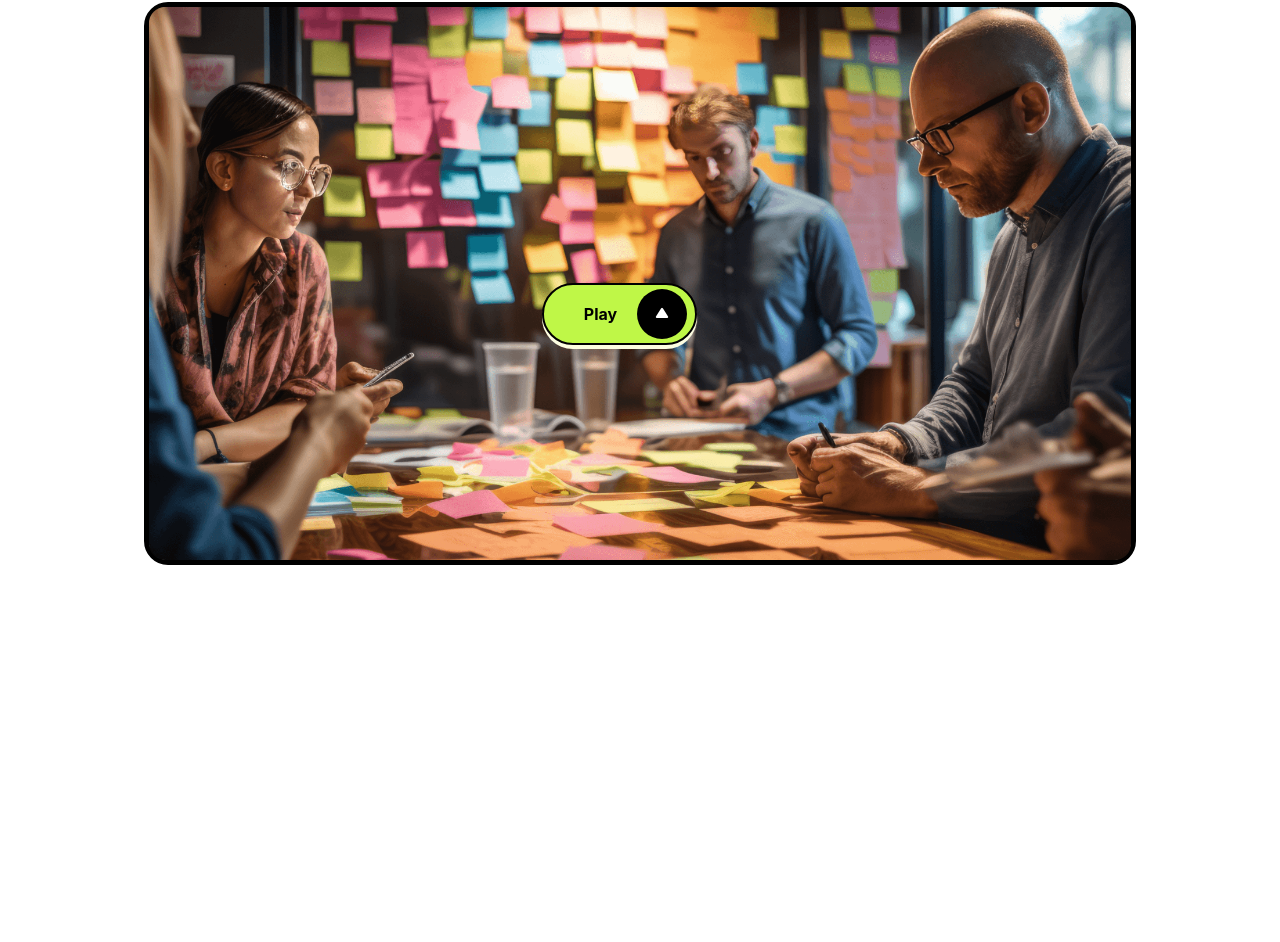
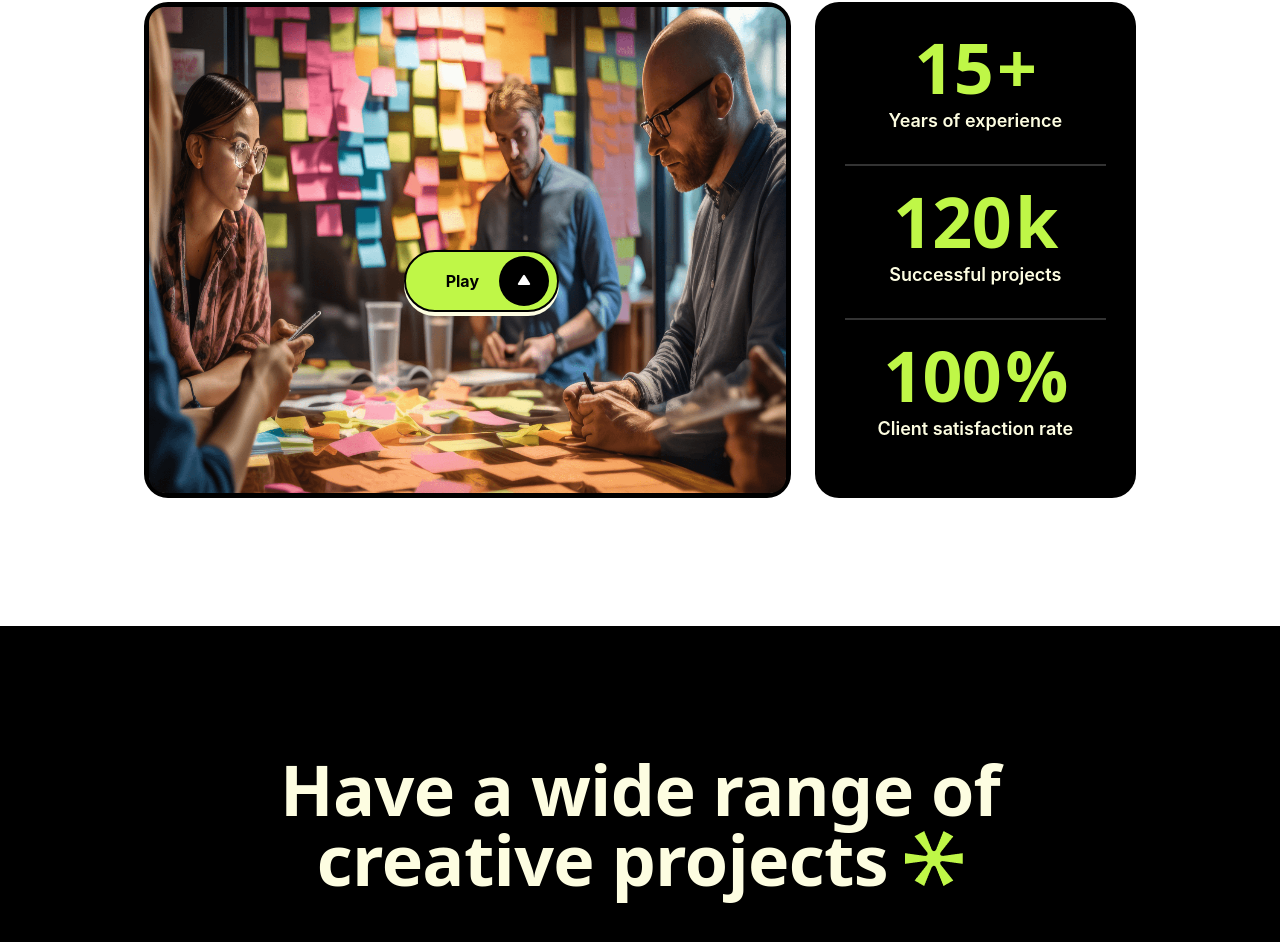
Before and after one commit to samratmahmud/aximo_apps, a Next.js app: page / in a window 1280 px wide. Shown: the part 2468-3410 px from the top of the page. Before the commit the page ends 3161 px from the top, so only its background shows below. Built offline with nearby package versions, Linux system fonts and the light colour scheme.

Commit message:
rating com done

```diff
--- a/package.json
+++ b/package.json
@@ -13,6 +13,7 @@
     "aos": "^2.3.4",
     "next": "14.0.3",
     "react": "^18",
+    "react-countup": "^6.5.0",
     "react-dom": "^18"
   },
   "devDependencies": {
--- a/src/app/home/DesignSolutions.tsx
+++ b/src/app/home/Cards.tsx
@@ -32,7 +32,7 @@ const cards = [
   },
 ];
 
-function DesignSolutions() {
+function Cards() {
   return (
     <section>
       <div className="container">
@@ -48,7 +48,7 @@ function DesignSolutions() {
             <div
               key={index}
               data-aos="fade-up"
-              className="border-2 border-black rounded-[20px] p-[30px] hover:bg-praimary duration-300 hover:shadow-md"
+              className="border-2 border-black rounded-[20px] p-[30px] hover:bg-praimary duration-500 hover:shadow-md"
             >
               <div className="mb-8">
                 <img className="w-20" src={logo} alt="" />
@@ -67,4 +67,4 @@ function DesignSolutions() {
   );
 }
 
-export default DesignSolutions;
+export default Cards;
--- /dev/null
+++ b/src/app/home/SliderCards.tsx
@@ -0,0 +1,19 @@
+import React from "react";
+
+function SliderCards() {
+  return (
+    <section className="bg-black py-32">
+      <div className="container">
+        <h2 className="text-xl text-gray-200 font-bold font-syne max-w-4xl m-auto text-center mb-20">
+          Have a wide range of creative projects{" "}
+          <span className="inline-flex">
+            {" "}
+            <img src="/images/star2.png" alt="" />
+          </span>
+        </h2>
+      </div>
+    </section>
+  );
+}
+
+export default SliderCards;
--- a/src/app/home/SuccessRate.tsx
+++ b/src/app/home/SuccessRate.tsx
@@ -1,5 +1,25 @@
+"use client";
 import Buttons from "@/components/common/Buttons";
 import React from "react";
+import CountUp from "react-countup";
+
+const ratings = [
+  {
+    number: <CountUp start={0} end={15} />,
+    value: "+",
+    title: "Years of experience",
+  },
+  {
+    number: <CountUp start={0} end={120} />,
+    value: "k",
+    title: "Successful projects",
+  },
+  {
+    number: <CountUp start={0} end={100} />,
+    value: "%",
+    title: "Client satisfaction rate",
+  },
+];
 
 function SuccessRate() {
   return (
@@ -19,9 +39,13 @@ function SuccessRate() {
             audience, unique needs, and practical design solutions.
           </p>
         </div>
-        <div>
-          <div className="relative border-[5px] border-black rounded-3xl">
-            <img className="rounded-2xl" src="/images/video-bg.png" alt="" />
+        <div className="flex justify-between gap-6">
+          <div className="relative border-[5px] border-black rounded-3xl w-2/3">
+            <img
+              className="rounded-2xl h-full w-full"
+              src="/images/video-bg.png"
+              alt=""
+            />
             <span role="button" className="absolute top-1/2 left-[40%]">
               <Buttons
                 className="pl-10 pr-2 flex items-center gap-5"
@@ -30,6 +54,24 @@ function SuccessRate() {
               />
             </span>
           </div>
+          <div className="bg-black rounded-3xl w-[33%] flex flex-col gap-5 p-[30px]">
+            {ratings.map(({number, title, value}, index) => (
+              <div key={index} className="flex flex-col gap-1 group">
+                <div className="flex gap-1 justify-center">
+                  <div className="text-xl font-bold text-center text-praimary font-syne">
+                    {number}
+                  </div>
+                  <span className="text-xl font-bold text-center text-praimary font-syne">
+                    {value}
+                  </span>
+                </div>
+                <div className="text-sm font-semibold text-gray-200 text-center mb-6 last:mb-0">
+                  {title}
+                </div>
+                <hr className="border border-[#333] group-last:hidden" />
+              </div>
+            ))}
+          </div>
         </div>
       </div>
     </section>
--- a/src/app/page.tsx
+++ b/src/app/page.tsx
@@ -1,13 +1,15 @@
 import Header from "./home/Header";
-import DesignSolutions from "./home/DesignSolutions";
 import SuccessRate from "./home/SuccessRate";
+import Cards from "./home/Cards";
+import SliderCards from "./home/SliderCards";
 
 export default function Home() {
   return (
     <main>
       <Header />
-      <DesignSolutions />
+      <Cards />
       <SuccessRate />
+      <SliderCards />
     </main>
   );
 }
--- a/tailwind.config.ts
+++ b/tailwind.config.ts
@@ -15,7 +15,7 @@ const config: Config = {
       },
     },
     fontSize: {
-      sx: ["16px", {lineHeight: "30px"}],
+      sx: ["13px", {lineHeight: "30px"}],
       xs: ["16px", {lineHeight: "30px"}],
       sm: ["18px", {lineHeight: "30px"}],
       md: ["21px", {lineHeight: "30px"}],
```
Also changed, not shown: 1 other file (tests, documents, lock files or other folders).
